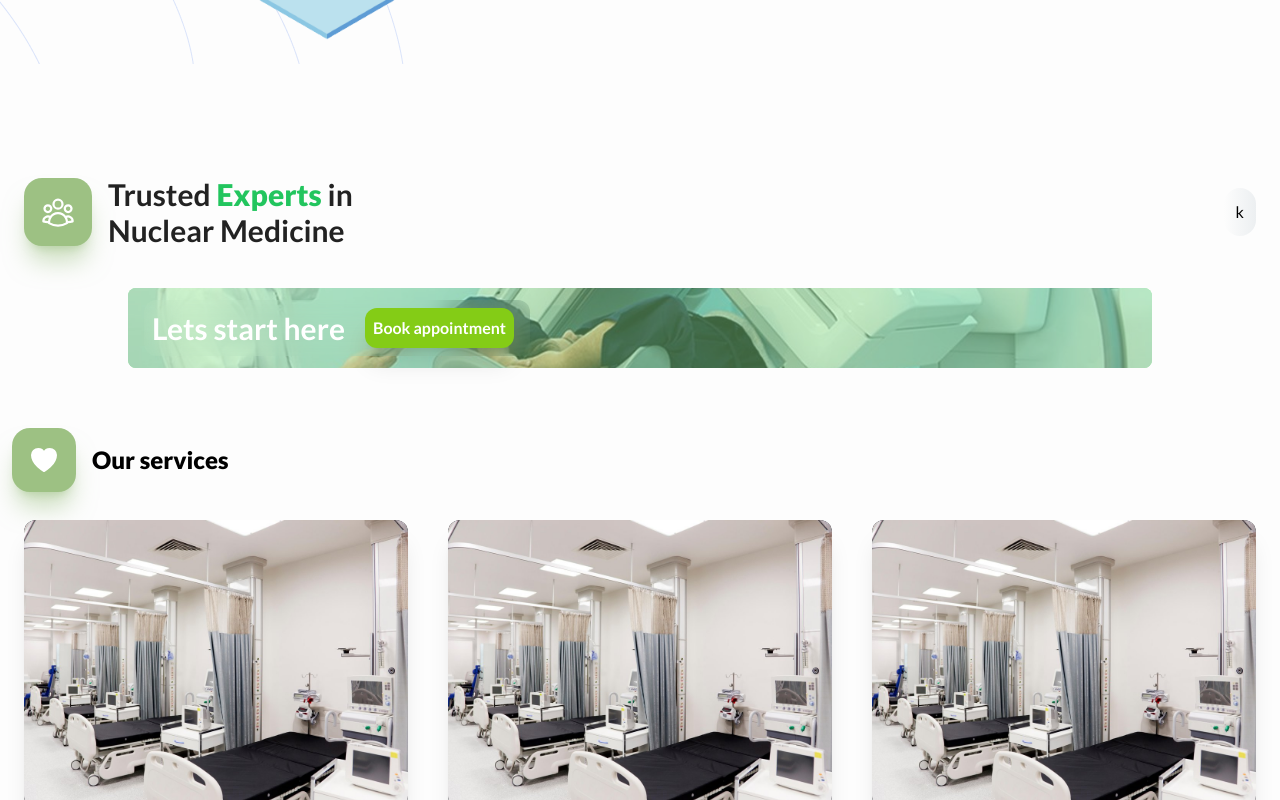
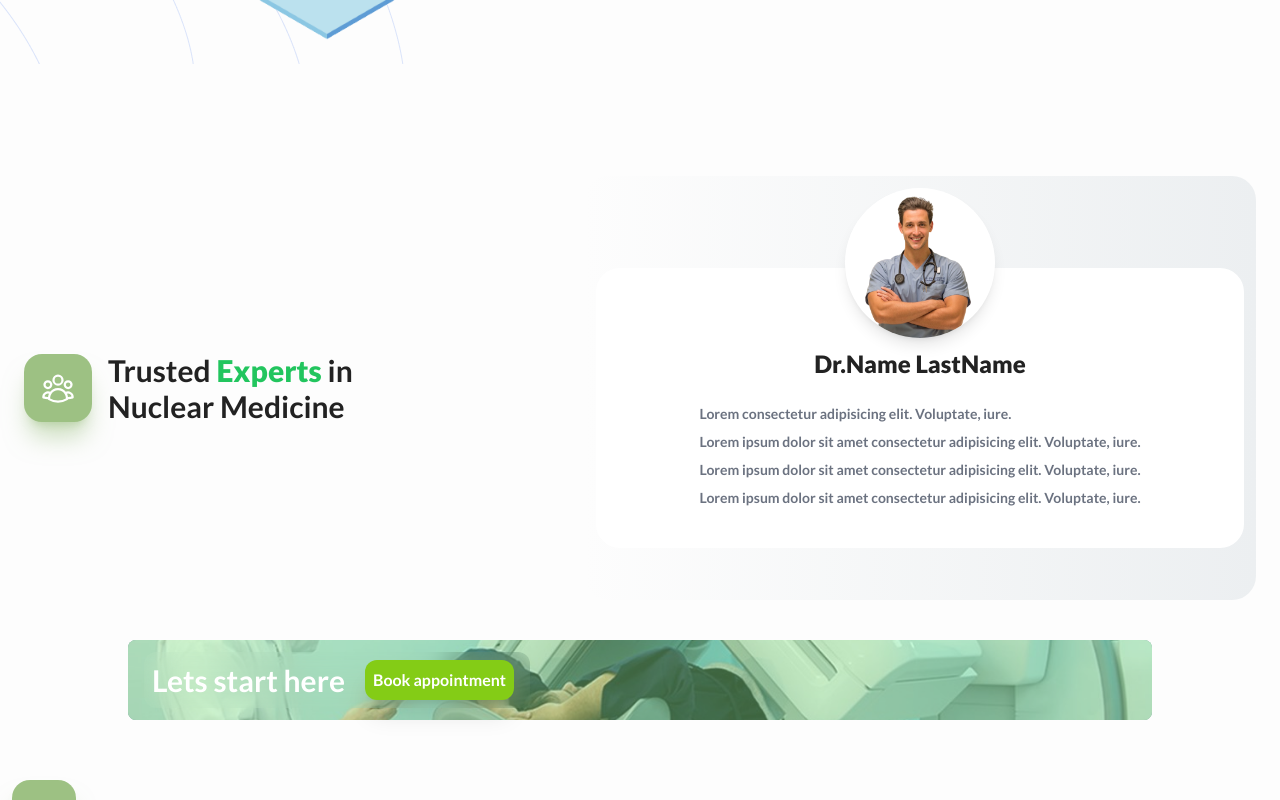
Before and after one commit to hadiraz/doctor-appointment, a Next.js app: page / in a window 1280 px wide. Shown: the part 420-1220 px from the top of the page. Built offline with nearby package versions, Linux system fonts and the light colour scheme.

Commit message:
swiper bugs fixed

```diff
--- a/components/swiper/SwiperComponent.tsx
+++ b/components/swiper/SwiperComponent.tsx
@@ -1,45 +1,25 @@
 import React, { ReactElement, useEffect, useRef } from "react";
 import { Swiper, SwiperSlide } from "swiper/react";
-
+import 'swiper/css';
 import { Navigation, Pagination, Scrollbar, A11y } from "swiper";
+import 'swiper/css/navigation';
+import 'swiper/css/pagination';
+import 'swiper/css/scrollbar';
 import { register } from "swiper/element/bundle";
 register();
 const SwiperComponent = ({ items }: { items: ReactElement[] }) => {
-  //   <SwiperSlide className="!w-full !flex !justify-center" key={value.key}>
-  //     {value}
-  //   </SwiperSlide>
-  // const slides = items.map((value, key) => (
-  // ));
-  // return (
-  //   <Swiper
-  //     modules={[Navigation, Scrollbar, A11y]}
-  //     spaceBetween={0}
-  //     slidesPerView={1}
-  //     className="!w-full"
-  //     onSlideChange={() => console.log("slide change")}
-  //   >
-  //     <SwiperSlide>
-
-  //     </SwiperSlide>
-  //     {slides}
-  //   </Swiper>
-  // );
-  const swiperElRef = useRef(null);
-
   return (
-    // <swiper-container
-    //   ref={swiperElRef}
-    //   slides-per-view="1"
-    //   navigation="true"
-    //   pagination="true"
-    //   className="!w-full"
-    // >
-    //   {items.map((value, key) => (
-    //     <swiper-slide key={value.key}>{value}</swiper-slide>
-    //   ))}
-    // </swiper-container>
-    <>
-    k</>
+    <Swiper
+      modules={[Navigation, Scrollbar, A11y]}
+      spaceBetween={10}
+      slidesPerView={1}
+      className="w-full"
+      onSlideChange={() => console.log("slide change")}
+    >
+      {items.map((value, key) => (
+        <SwiperSlide className="" key={value.key}>{value}</SwiperSlide>
+      ))}
+    </Swiper>
   );
 };
 
--- a/components/swiper/TeamSwiperContainer.tsx
+++ b/components/swiper/TeamSwiperContainer.tsx
@@ -33,7 +33,7 @@ const TeamSwiperContainer = () => {
         </div>
       </div>
       <div
-        className="flex items-center justify-center p-3 h-max rounded-3xl mt-8 lg:mt-0"
+        className="flex items-center w-full lg:max-w-2xl justify-center p-3 h-max rounded-3xl mt-8 lg:mt-0"
         style={{
           backgroundImage:
             "linear-gradient(270deg, rgb(236, 239, 241) 0%, #fdfdfd 100%)",
--- a/components/swiper/TeamSwiperItems.tsx
+++ b/components/swiper/TeamSwiperItems.tsx
@@ -14,7 +14,7 @@ const ArticleSec = styled.article<ArticleType>`
 const TeamSwiperItems = () => {
   const [infoStatus, setInfoStatus] = useState(false);
   return (
-    <div className="flex min-h-[400px] flex-col items-center z-10">
+    <div className="flex min-h-[400px] w-full flex-col items-center z-10">
       <div
         className={`flex justify-center rounded-full overflow-hidden absolute bg-white shadow-lg`}
       >
@@ -35,7 +35,7 @@ const TeamSwiperItems = () => {
         } flex-col w-full items-center rounded-3xl bg-white p-4 pt-20 mt-20`}
       >
         <h3 className="text-text text-2xl font-extrabold text-center">Dr.Name LastName</h3>
-        <ul className="flex items-center font-semibold flex-col text-sm my-5 text-text text-left">
+        <ul className="flex items-center font-semibold flex-col text-sm my-5 text-text text-left  max-w-[100%]">
           <li className="w-full flex items-center my-1 ">
             {/* <span className="flex rounded-full w-2 h-2 mr-4 bg-dark"></span> */}
             <p className="w-full h-full text-gray-500 break-words">
--- a/components/swiper/swiper-react.d.ts
+++ /dev/null
@@ -1,12 +0,0 @@
-declare module 'swiper/react' {
-    import { SwiperOptions , Navigation, Pagination, Scrollbar, A11y } from 'swiper';
-
-    export interface SwiperProps extends SwiperOptions {
-      // Add any additional props specific to your usage.
-      // For example, if you're using pagination, you can add:
-      // pagination?: boolean;
-    }
-
-    export const Swiper: React.FC<SwiperProps>;
-    export const SwiperSlide: React.FC;
-  }
--- a/components/swiper/swiper.d.ts
+++ /dev/null
@@ -1 +0,0 @@
-declare module 'swiper';
```
